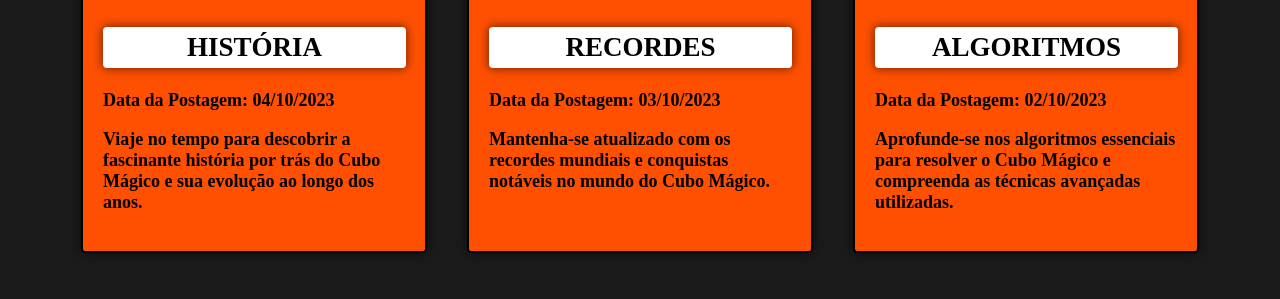
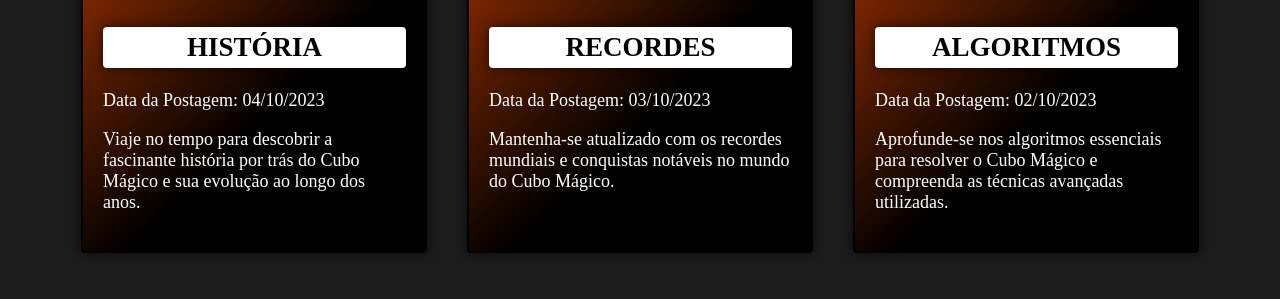
Before and after one commit to CODE-Salles/T.O.Ctoc, a PHP site: page /listPost.html in a window 1280 px wide; the page is wider, and only the part inside the window is pictured. Shown: the part 3344-3643 px from the top of that part. Run offline with PHP 8.4, Linux system fonts and the light colour scheme.

Commit message:
Colocando gradiente nos posts

```diff
--- a/app/views/site/listPost.css
+++ b/app/views/site/listPost.css
@@ -28,10 +28,13 @@ body {
   box-shadow: 0px 0px 10px 1px rgba(0, 0, 0, 0.52);
   border-radius: 4px;
   position: static;
-  font-weight: bold;
+  font-weight: 300;
+  background: linear-gradient(136deg, rgb(0, 0, 0) 0%, hsl(19, 100%, 50%) 0%, #000000 68%);
+  color: white;
 }
 
 .post {
+  color: white;
   background-color: #fe5000;
   border: 2px solid black;
   padding: 20px;
@@ -40,7 +43,8 @@ body {
   box-shadow: 0px 0px 10px 1px rgba(0, 0, 0, 0.52);
   border-radius: 4px;
   margin: 10px;
-  font-weight: bold;
+  font-weight: 300;
+  background: linear-gradient(136deg, rgb(0, 0, 0) 0%, hsl(19, 100%, 50%) 0%, #000000 68%);
 }
 
 .imagemPrincipal {
@@ -51,6 +55,7 @@ body {
 }
 
 .postPrincipal h2{
+  color: black;
   background-color: white;
   width: 65%;
   text-align: center;
@@ -70,6 +75,7 @@ body {
 
 
 #postList h2 {
+  color: black;
   background-color: white;
   text-align: center;
   box-shadow: 0px 0px 10px 1px rgba(0, 0, 0, 0.52);
```
